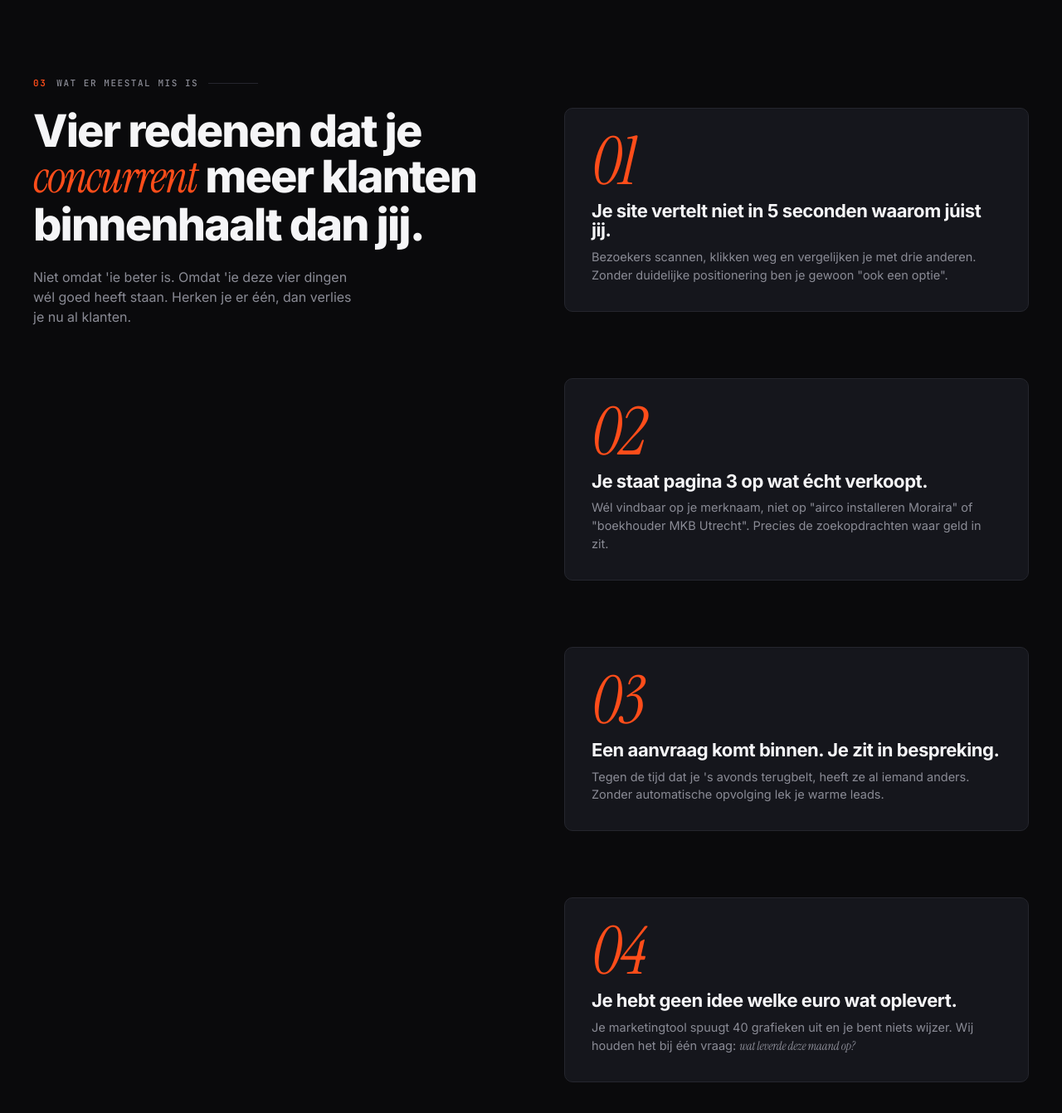
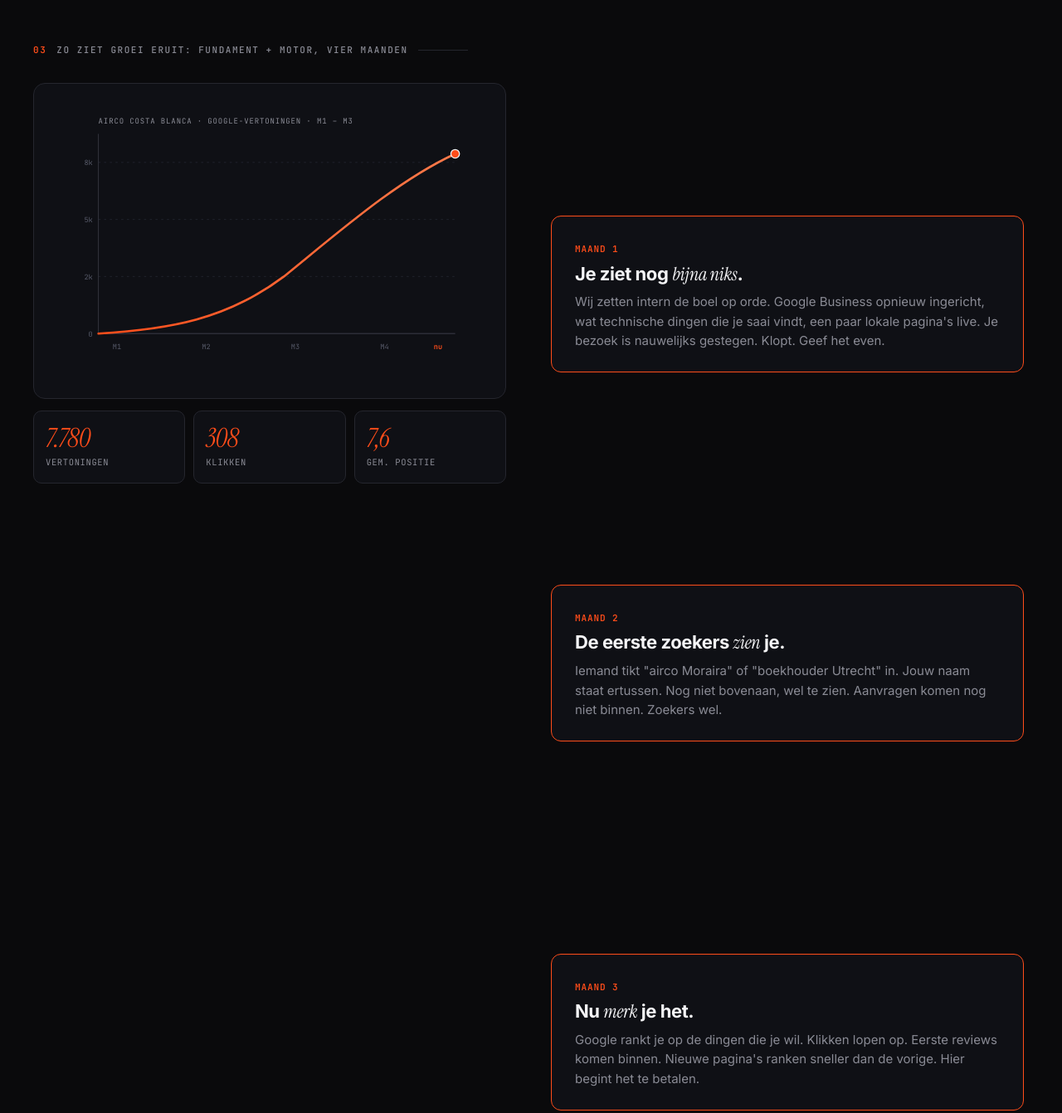
Before and after one commit to AMC-H/Harte-Growth-28, a plain HTML site: page index.html in a window 1280 px wide. Shown: the part 1300-2642 px from the top of the page at 83% size. Drawn offline with Linux system fonts and the light colour scheme.

Commit message:
feat: home cleanup, grafiek erop, oude sectie eraf

```diff
--- a/index.html
+++ b/index.html
@@ -113,41 +113,6 @@
       <div class="chapter reveal"><span class="num">02</span><span>Ons standpunt</span><span class="line"></span></div>
       <h2 class="reveal">Bureaus verkopen je een <em>pakket</em>.<br>Wij bouwen aan je <em>omzet</em>.</h2>
       <p class="reveal">Een 'compleet online marketing pakket' klinkt goed. Tot je merkt dat je nog steeds losse rekeningen krijgt van je webbouwer, je SEO-freelancer, je contentmaker en je marketingtool. En dat niemand kan uitleggen waar je aanvragen dan wel vandaan komen. Wij nemen de hele keten in beheer: fundament (website plus funnel), motor (content, SEO, video, ads) en opvolging (WhatsApp, AI, CRM). Eén plan, één aanspreekpunt, één maandrapport dat één vraag beantwoordt: wat leverde deze maand op?</p>
-    </div>
-  </section>
-
-  <!-- STICKY STORY. WAT ER MIS IS -->
-  <section class="sticky-story" id="uitdaging">
-    <div class="wrap-wide">
-      <div class="chapter reveal"><span class="num">03</span><span>Wat er meestal mis is</span><span class="line"></span></div>
-      <div class="story-grid">
-        <div class="story-sticky">
-          <h2>Vier redenen dat je <em>concurrent</em> meer klanten binnenhaalt dan jij.</h2>
-          <p>Niet omdat 'ie beter is. Omdat 'ie deze vier dingen wél goed heeft staan. Herken je er één, dan verlies je nu al klanten.</p>
-        </div>
-        <div class="story-scroll">
-          <div class="story-item reveal">
-            <div class="num-lg">01</div>
-            <h3>Je site vertelt niet in 5 seconden waarom júist jij.</h3>
-            <p>Bezoekers scannen, klikken weg en vergelijken je met drie anderen. Zonder duidelijke positionering ben je gewoon "ook een optie".</p>
-          </div>
-          <div class="story-item reveal">
-            <div class="num-lg">02</div>
-            <h3>Je staat pagina 3 op wat écht verkoopt.</h3>
-            <p>Wél vindbaar op je merknaam, niet op "airco installeren Moraira" of "boekhouder MKB Utrecht". Precies de zoekopdrachten waar geld in zit.</p>
-          </div>
-          <div class="story-item reveal">
-            <div class="num-lg">03</div>
-            <h3>Een aanvraag komt binnen. Je zit in bespreking.</h3>
-            <p>Tegen de tijd dat je 's avonds terugbelt, heeft ze al iemand anders. Zonder automatische opvolging lek je warme leads.</p>
-          </div>
-          <div class="story-item reveal">
-            <div class="num-lg">04</div>
-            <h3>Je hebt geen idee welke euro wat oplevert.</h3>
-            <p>Je marketingtool spuugt 40 grafieken uit en je bent niets wijzer. Wij houden het bij één vraag: <em class="serif">wat leverde deze maand op?</em></p>
-          </div>
-        </div>
-      </div>
     </div>
   </section>
 
```
